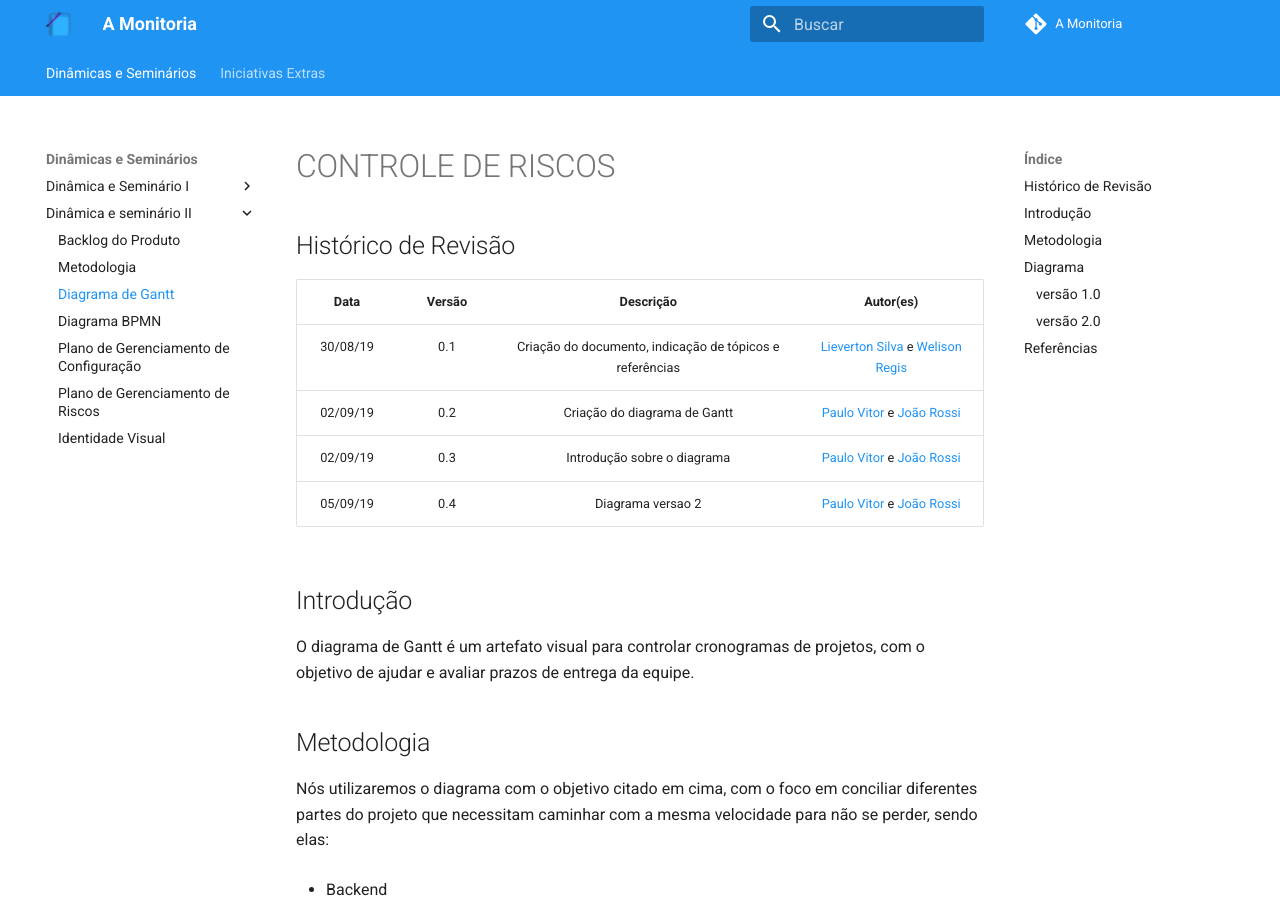
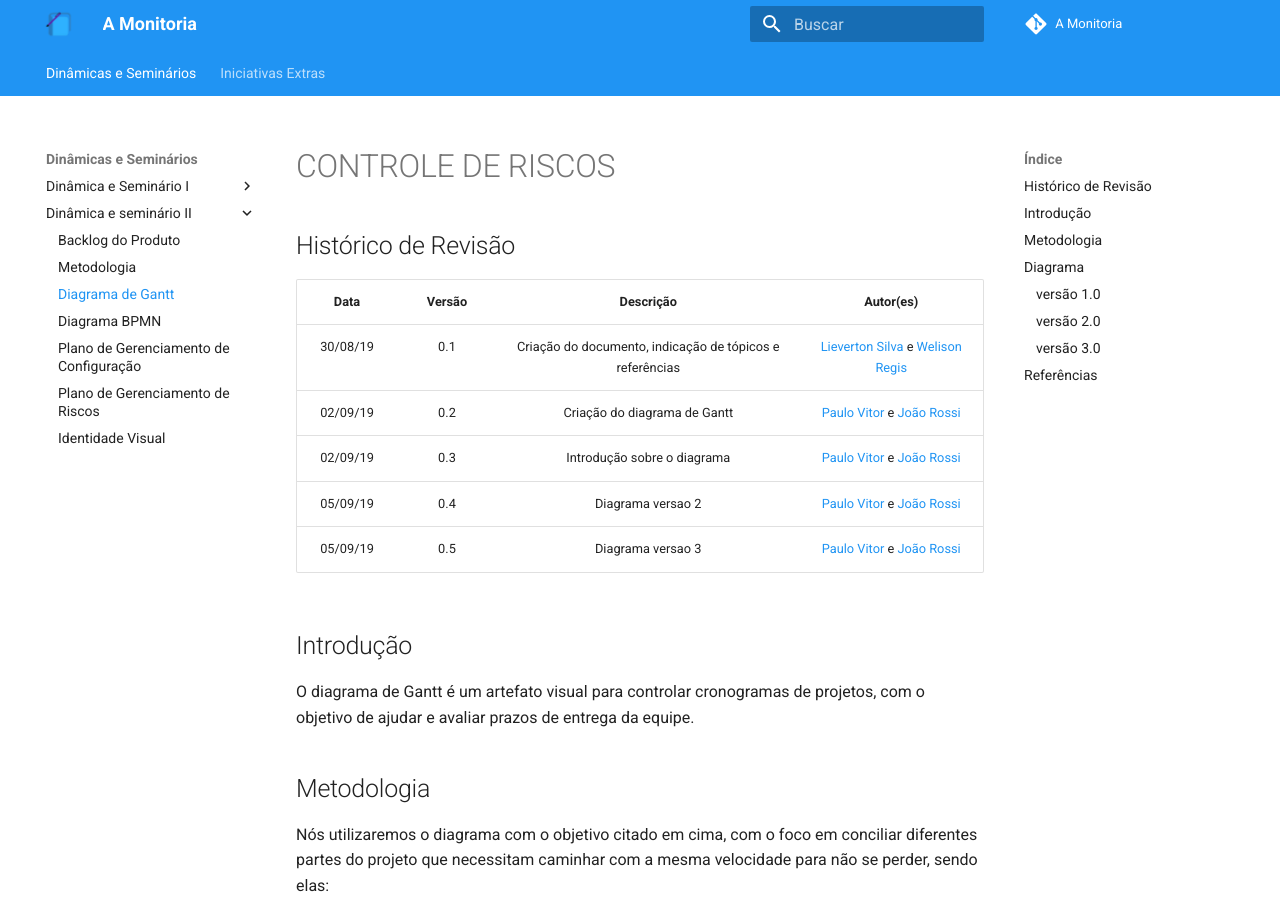
Before and after one commit to 2019-2-arquitetura-desenho/wiki, an MkDocs documentation site: the page built from docs/dinamica_seminario_II/diagrama_gantt.md, in a window 1280 px wide and 900 px high. Built offline with MkDocs 1.6.1 and Material for MkDocs 9.7.7, drawn with Linux system fonts in a browser that asks for light colours; comment, search, counter and statistics services are not loaded; old or Windows-style settings are respelled for this version of MkDocs.

Commit message:
Version3 Gantt

```diff
--- a/docs/dinamica_seminario_II/diagrama_gantt.md
+++ b/docs/dinamica_seminario_II/diagrama_gantt.md
@@ -7,6 +7,7 @@
 | 02/09/19 | 0.2 | Criação do diagrama de Gantt | [Paulo Vitor](https://github.com/paulovitorrocha) e [João Rossi](https://github.com/bielrossi15)|
 | 02/09/19 | 0.3 | Introdução sobre o diagrama | [Paulo Vitor](https://github.com/paulovitorrocha) e [João Rossi](https://github.com/bielrossi15)|
 | 05/09/19 | 0.4 | Diagrama versao 2 | [Paulo Vitor](https://github.com/paulovitorrocha) e [João Rossi](https://github.com/bielrossi15)|
+| 05/09/19 | 0.5 | Diagrama versao 3 | [Paulo Vitor](https://github.com/paulovitorrocha) e [João Rossi](https://github.com/bielrossi15)|
 
 ## Introdução
 O diagrama de Gantt é um artefato visual para controlar cronogramas de projetos, com o objetivo de ajudar e avaliar prazos de entrega da equipe.
@@ -30,6 +31,8 @@ O documento será evoluído conforme o andamento do projeto e a percepção do g
 ![Gantt](assets/img/Diagrama de Gantt.png)
 ### versão 2.0
 ![Gantt](GanttV2.png)
+### versão 3.0
+![Gantt](Ganttclean.png)
 
 
 ## Referências
```
Also changed, not shown: docs/dinamica_seminario_II/Ganttclean.png (added).
